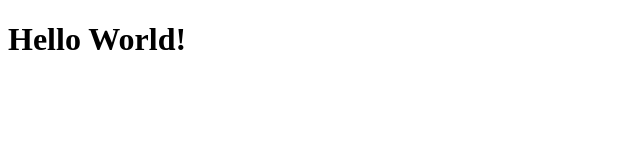
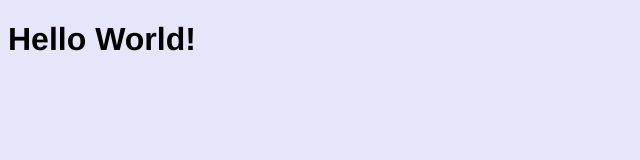
Before and after one commit to KevO-H/HelloWorld, a plain HTML site: page index.html in a window 1280 px wide. Shown: the whole page, without its empty margins (0-640 px from the left). Drawn offline with Linux system fonts and the light colour scheme.

Commit message:
added styling

```diff
--- a/index.html
+++ b/index.html
@@ -2,6 +2,7 @@
 <html lang="en">
     <head>
         <title>Hello World</title>
+        <link rel="stylesheet" href="style.css">
     </head>
     <body>
         <h1>Hello World!</h1>
--- /dev/null
+++ b/style.css
@@ -0,0 +1,7 @@
+* {
+    background-color: lavender;
+}
+
+h1 {
+    font-family: 'Franklin Gothic Medium', 'Arial Narrow', Arial, sans-serif;
+}
```
